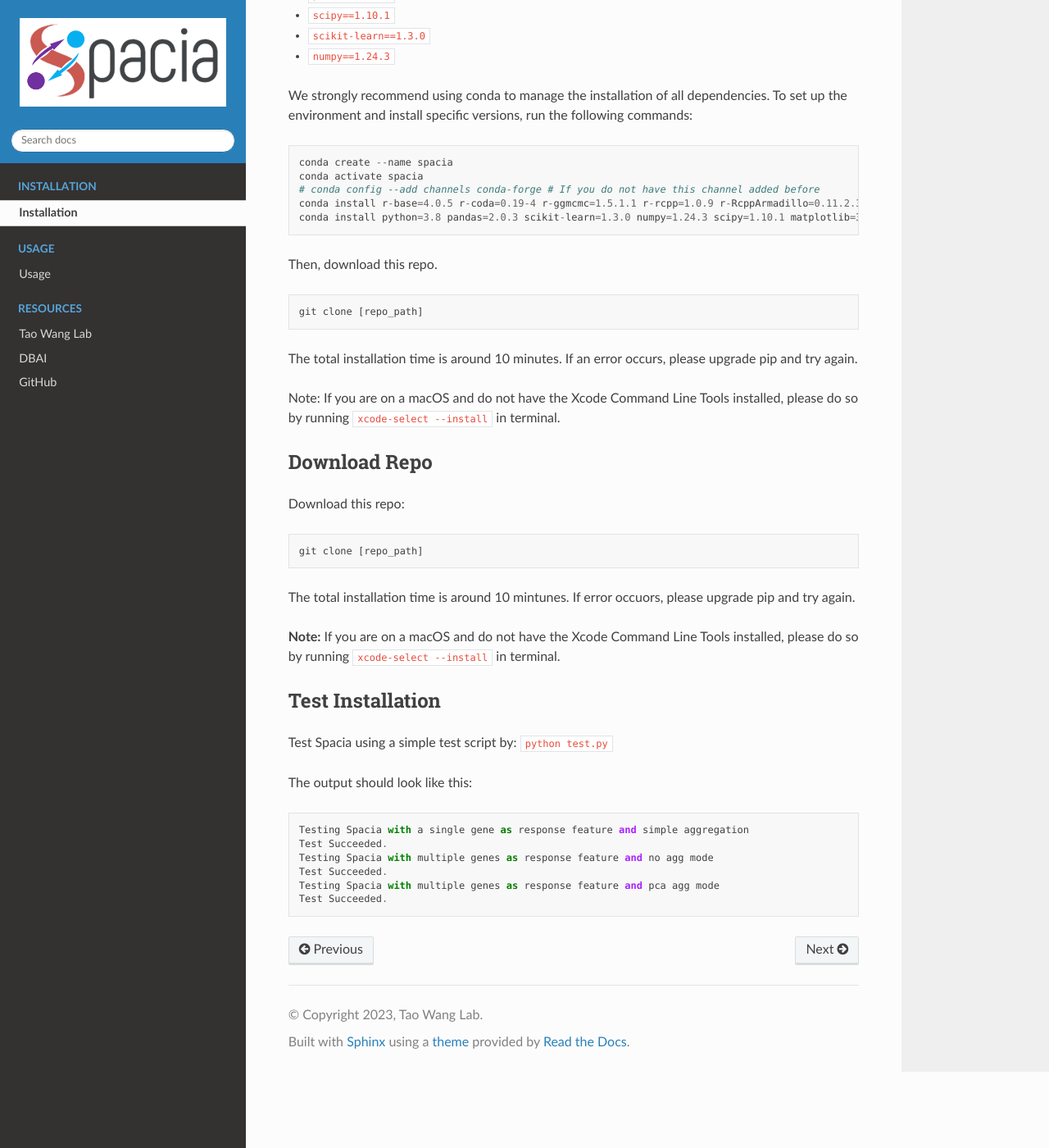
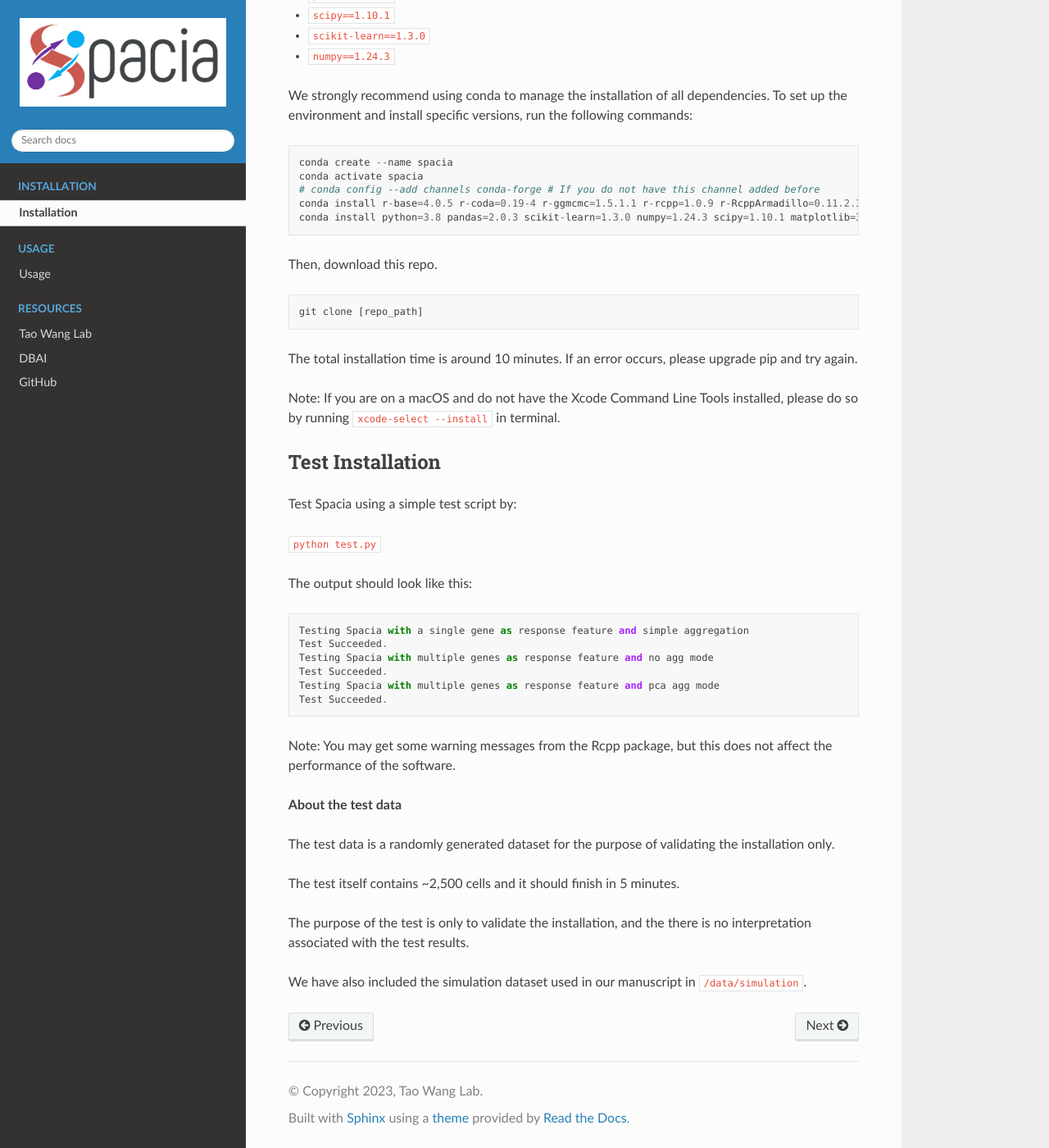
Before and after one commit to nickwfj123/spacia2022_doc, a Sphinx documentation site: the page built from docs/installation.rst, in a window 1280 px wide and 1400 px high, scrolled down 627 px. Shown: the whole window at 82% size. Built offline with Sphinx 7.4.7 and the Read the Docs theme 2.0.0, drawn with Linux system fonts in a browser that asks for light colours.

Commit message:
Update installation.rst

```diff
--- a/docs/installation.rst
+++ b/docs/installation.rst
@@ -43,21 +43,10 @@ The total installation time is around 10 minutes. If an error occurs, please upg
 
 Note: If you are on a macOS and do not have the Xcode Command Line Tools installed, please do so by running ``xcode-select --install`` in terminal.
 
-Download Repo
---------
-Download this repo:
-
-::
-
-  git clone [repo_path]
-
-The total installation time is around 10 mintunes. If error occuors, please upgrade pip and try again.
-
-**Note:**  If you are on a macOS and do not have the Xcode Command Line Tools installed, please do so by running ``xcode-select --install`` in terminal.
-
 Test Installation
 --------
 Test Spacia using a simple test script by:
+
 ``python test.py``
 
 The output should look like this:
@@ -69,3 +58,15 @@ The output should look like this:
   Test Succeeded.
   Testing Spacia with multiple genes as response feature and pca agg mode
   Test Succeeded.
+
+Note: You may get some warning messages from the Rcpp package, but this does not affect the performance of the software.
+
+**About the test data**
+
+The test data is a randomly generated dataset for the purpose of validating the installation only.
+
+The test itself contains ~2,500 cells and it should finish in 5 minutes.
+
+The purpose of the test is only to validate the installation, and the there is no interpretation associated with the test results.
+
+We have also included the simulation dataset used in our manuscript in ``/data/simulation``.
```
